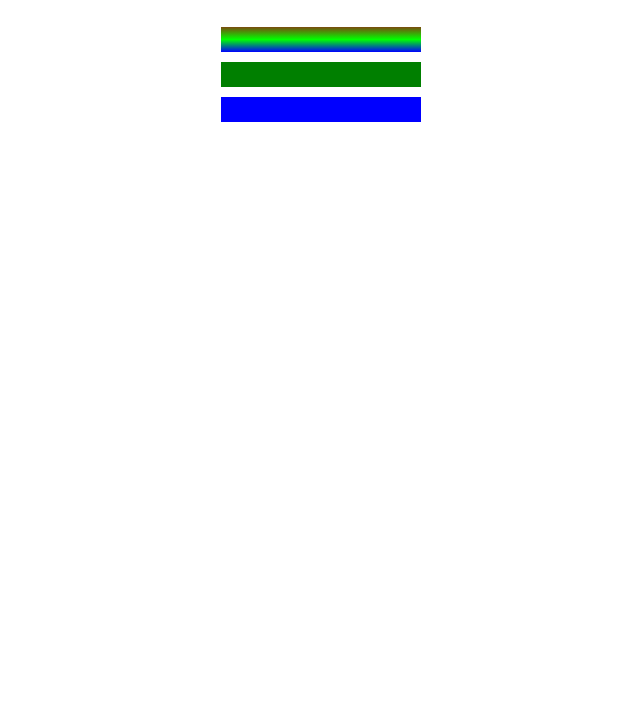
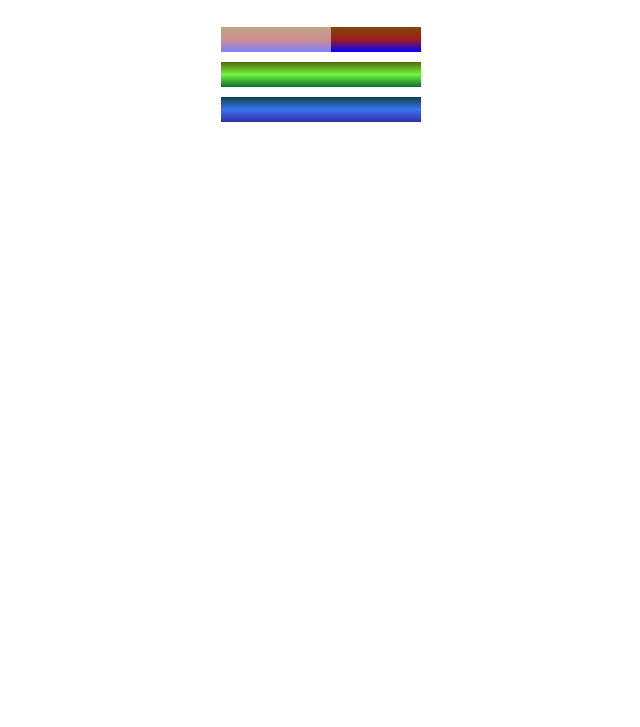
Before and after one commit to jhonrocagithub/marcador, a plain HTML site: page index.html in a window 1280 px wide. Shown: the part 73-800 px from the top of the page, without its empty margins (319-959 px from the left). Drawn offline with Linux system fonts and the light colour scheme.

Commit message:
crear un css rule to target

```diff
--- a/index.html
+++ b/index.html
@@ -10,6 +10,8 @@
     <h1>CSS Color Markers</h1>
     <div class="container">
         <div class="marker red">
+            <div class="cap"></div>
+            <div class="sleeve"></div>
         </div>
         <div class="marker green">
         </div>
--- a/styles.css
+++ b/styles.css
@@ -14,14 +14,20 @@ h1 {
     margin: 10px auto;
 }
 
+.sleeve {
+    background-color: rgba(255, 255, 255, 0.5);
+    width: 110px;
+    height: 25px;
+  }
+
 .red {
-    background: linear-gradient(180deg, rgb(122, 74, 14) 0%, rgb(0, 255, 0) 50%, rgb(0, 0, 255) 100%);
+    background: linear-gradient(rgb(122, 74, 14), rgb(162, 27, 27), rgb(0, 0, 255));
 }
 
 .green {
-    background-color: #007F00;
+    background: linear-gradient(#55680D, #71F53E, #116C31);
 }
 
 .blue {
-    background-color: hsl(240, 100%, 50%);
+    background: linear-gradient(hsl(186, 76%, 16%), hsl(223, 90%, 60%), hsl(240, 56%, 42%));
 }
```
